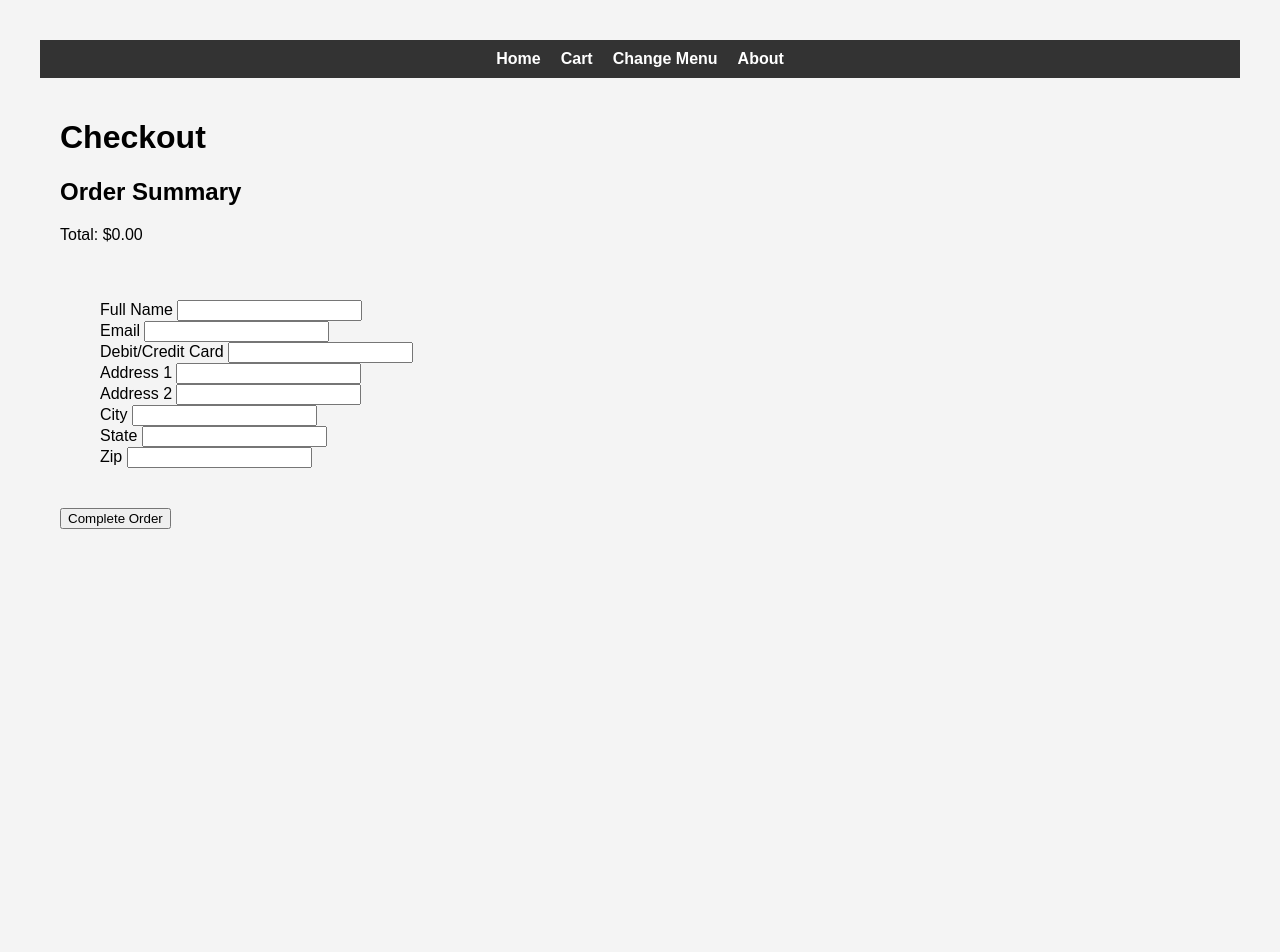
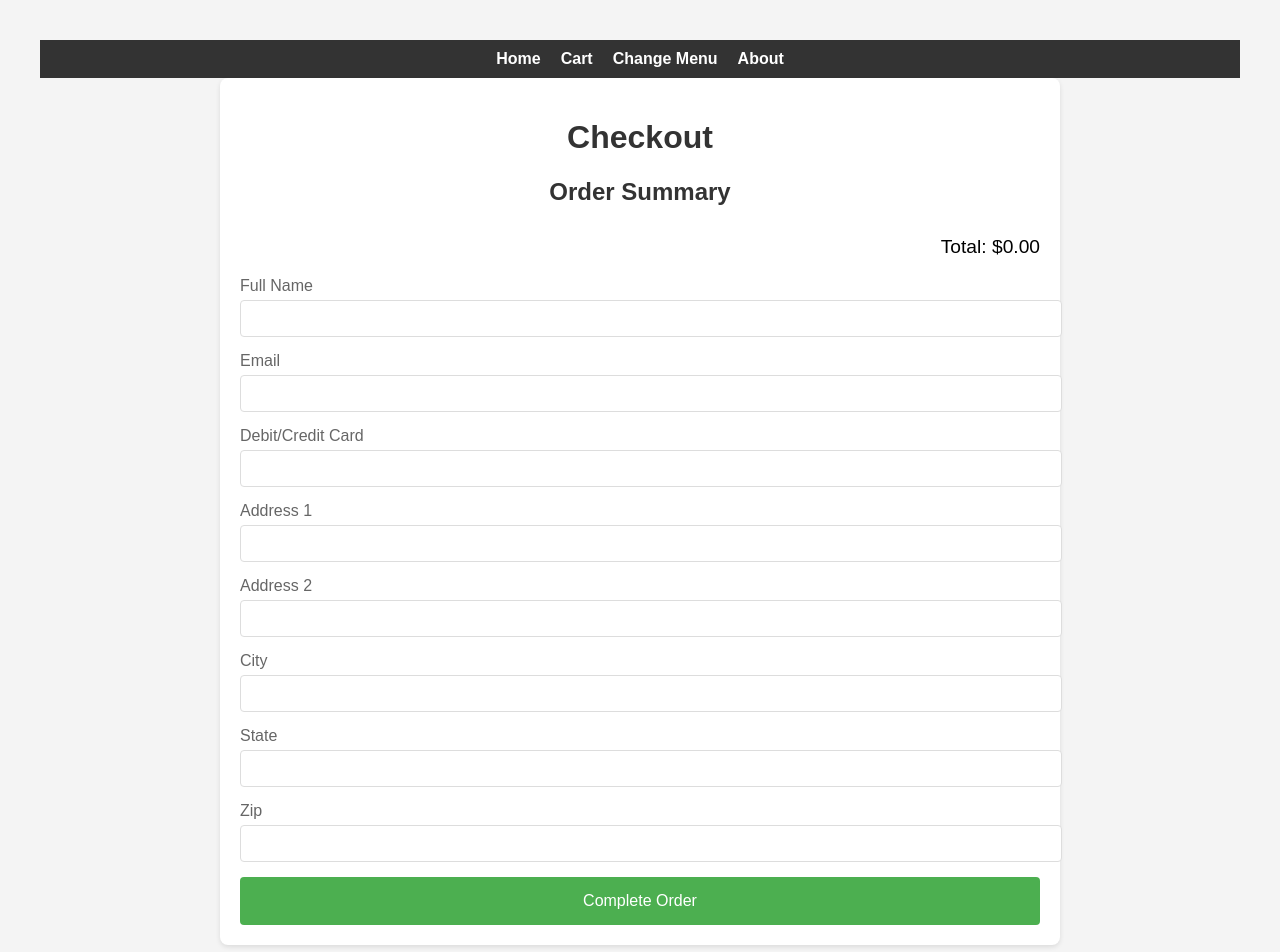
Before and after one commit to crosenbalm/secoms319, a React (Create React App) app in the folder team11_final/frontend/final/: page /checkout in a window 1280 px wide. Shown: the top 952 px of the page. Before the commit the page ends 800 px from the top, so only its background shows below. Built offline with nearby package versions, Linux system fonts and the light colour scheme.

Commit message:
the css should be good to go

```diff
--- a/team11_final/frontend/final/src/Checkout.js
+++ b/team11_final/frontend/final/src/Checkout.js
@@ -1,5 +1,80 @@
+// import React from 'react';
+// import { useNavigate } from 'react-router-dom';
+
+// function Checkout({ cart, clearCart }) {
+//   const navigate = useNavigate();
+
+//   const cartWithCounts = cart.reduce((acc, item) => {
+//     if (!acc[item.id]) {
+//       acc[item.id] = { ...item, count: 1 };
+//     } else {
+//       acc[item.id].count += 1;
+//     }
+//     return acc;
+//   }, {});
+
+//   const cartItems = Object.values(cartWithCounts);
+
+//   const handleCheckout = () => {
+
+//     navigate('/confirmation');
+//   };
+
+//   const total = cart.reduce((acc, item) => acc + item.price, 0);
+
+//   return (
+//     <div>
+//       <h1>Checkout</h1>
+//       <h2>Order Summary</h2>
+//       <ul style={{ listStyle: 'none' }}>
+//         {cartItems.map((item) => (
+//           <li key={item.id} style={{ display: 'flex', alignItems: 'center', marginBottom: '20px' }}>
+//             <img src={item.image} alt={item.title} style={{ width: '100px', height: '100px', marginRight: '20px' }} />
+//             <div>
+//             <h3>{item.title} (x{item.count})</h3>
+//                 <p>{item.description}</p>
+//                 <p>Item ID: {item.id}</p>
+//                 <p>Price: ${item.price}</p>
+//                 <p>Total: ${(item.price * item.count).toFixed(2)}</p>
+//             </div>
+//           </li>
+//         ))}
+//       </ul>
+//       <p>Total: ${total.toFixed(2)}</p>
+
+//       <div>
+//         <div>
+//           <label for="inputName" class ="form-label">Full Name </label>
+//           <input type='text' class="form-control" id="inputName"></input> <br/>
+//           <label for="inputEmail" class ="form-label">Email </label>
+//           <input type='text' class="form-control" id="inputEmail"></input> <br/>
+//           <label for="inputCard" class ="form-label">Debit/Credit Card </label>
+//           <input type='text' class="form-control" id="inputCard"></input> <br/>
+//           <label for="inputAddress1" class ="form-label">Address 1 </label>
+//           <input type='text' class="form-control" id="inputAddress1"></input> <br/>
+//           <label for="inputAddress2" class ="form-label">Address 2 </label>
+//           <input type='text' class="form-control" id="inputAddress2"></input> <br/>
+//           <label for="inputCity" class ="form-label">City </label>
+//           <input type='text' class="form-control" id="inputCity"></input> <br/>
+//           <label for="inputState" class ="form-label">State </label>
+//           <input type='text' class="form-control" id="inputState"></input> <br/>
+//           <label for="inputZip" class ="form-label">Zip </label>
+//           <input type='text' class="form-control" id="inputZip"></input> <br/>
+//         </div>
+//       </div>
+//       <button onClick={handleCheckout}>Complete Order</button>
+//     </div>
+//   );
+// }
+
+// export default Checkout;
+
+
+
+
 import React from 'react';
 import { useNavigate } from 'react-router-dom';
+import './checkout.css';
 
 function Checkout({ cart, clearCart }) {
   const navigate = useNavigate();
@@ -16,21 +91,20 @@ function Checkout({ cart, clearCart }) {
   const cartItems = Object.values(cartWithCounts);
 
   const handleCheckout = () => {
-
     navigate('/confirmation');
   };
 
   const total = cart.reduce((acc, item) => acc + item.price, 0);
 
   return (
-    <div>
+    <div className="checkout-container">
       <h1>Checkout</h1>
       <h2>Order Summary</h2>
-      <ul style={{ listStyle: 'none' }}>
+      <ul className="order-summary">
         {cartItems.map((item) => (
-          <li key={item.id} style={{ display: 'flex', alignItems: 'center', marginBottom: '20px' }}>
-            <img src={item.image} alt={item.title} style={{ width: '100px', height: '100px', marginRight: '20px' }} />
-            <div>
+          <li key={item.id} className="order-item">
+            <img src={item.image} alt={item.title} className="order-item-img" />
+            <div className="order-item-details">
               <h3>{item.title} (x{item.count})</h3>
               <p>{item.description}</p>
               <p>Item ID: {item.id}</p>
@@ -40,10 +114,9 @@ function Checkout({ cart, clearCart }) {
           </li>
         ))}
       </ul>
-      <p>Total: ${total.toFixed(2)}</p>
+      <p className="order-total">Total: ${total.toFixed(2)}</p>
 
-      <div>
-        <div>
+      <form className="checkout-form">
       <label for="inputName" class ="form-label">Full Name </label>
           <input type='text' class="form-control" id="inputName"></input> <br/>
           <label for="inputEmail" class ="form-label">Email </label>
@@ -60,9 +133,8 @@ function Checkout({ cart, clearCart }) {
           <input type='text' class="form-control" id="inputState"></input> <br/>
           <label for="inputZip" class ="form-label">Zip </label>
           <input type='text' class="form-control" id="inputZip"></input> <br/>
-        </div>
-      </div>
-      <button onClick={handleCheckout}>Complete Order</button>
+      </form>
+      <button className="checkout-button" onClick={handleCheckout}>Complete Order</button>
     </div>
   );
 }
--- a/team11_final/frontend/final/src/Confirmation.js
+++ b/team11_final/frontend/final/src/Confirmation.js
@@ -64,6 +64,8 @@ function Confirmation({ cart, clearCart }) {
       <button onClick={finishOrder}>Finish Order</button>
     </div>
   );
+
+
 }
 
 export default Confirmation;
--- /dev/null
+++ b/team11_final/frontend/final/src/checkout.css
@@ -0,0 +1,74 @@
+.checkout-container {
+    padding: 20px;
+    max-width: 800px;
+    margin: 0 auto;
+    background-color: #fff;
+    border-radius: 8px;
+    box-shadow: 0 2px 5px rgba(0, 0, 0, 0.1);
+  }
+
+  .checkout-container h1, .checkout-container h2 {
+    color: #333;
+    text-align: center;
+  }
+
+  .order-summary {
+    margin-bottom: 30px;
+  }
+
+  .order-item {
+    display: flex;
+    align-items: center;
+    margin-bottom: 20px;
+  }
+
+  .order-item img {
+    width: 100px;
+    height: 100px;
+    margin-right: 20px;
+  }
+
+  .order-item-details {
+    flex-grow: 1;
+  }
+
+  .order-item-details h3, .order-item-details p {
+    margin: 0;
+    color: #444;
+  }
+
+  .order-total {
+    font-size: 1.2em;
+    text-align: right;
+    margin-top: 20px;
+  }
+
+  .form-label {
+    display: block;
+    margin-bottom: 5px;
+    color: #666;
+  }
+
+  .form-control {
+    width: 100%;
+    padding: 10px;
+    margin-bottom: 15px;
+    border: 1px solid #ddd;
+    border-radius: 4px;
+  }
+
+  .checkout-button {
+    width: 100%;
+    background-color: #4CAF50;
+    color: white;
+    padding: 15px;
+    border: none;
+    border-radius: 4px;
+    cursor: pointer;
+    font-size: 1em;
+    transition: background-color 0.3s ease;
+  }
+
+  .checkout-button:hover {
+    background-color: #388E3C;
+  }
```
Also changed, not shown: team11_final/frontend/final/src/confirmation.css (added, +75 -0 lines). Lines whose indentation alone changed are shown as unchanged.
